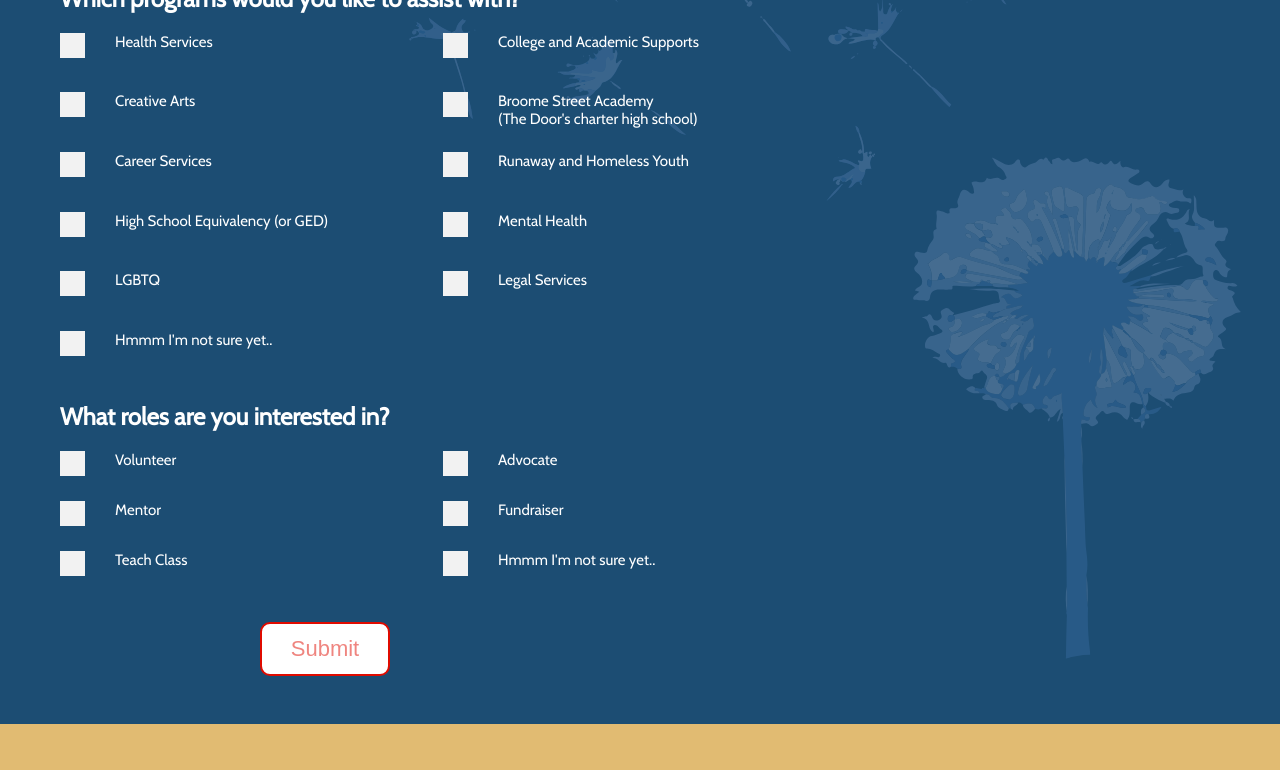
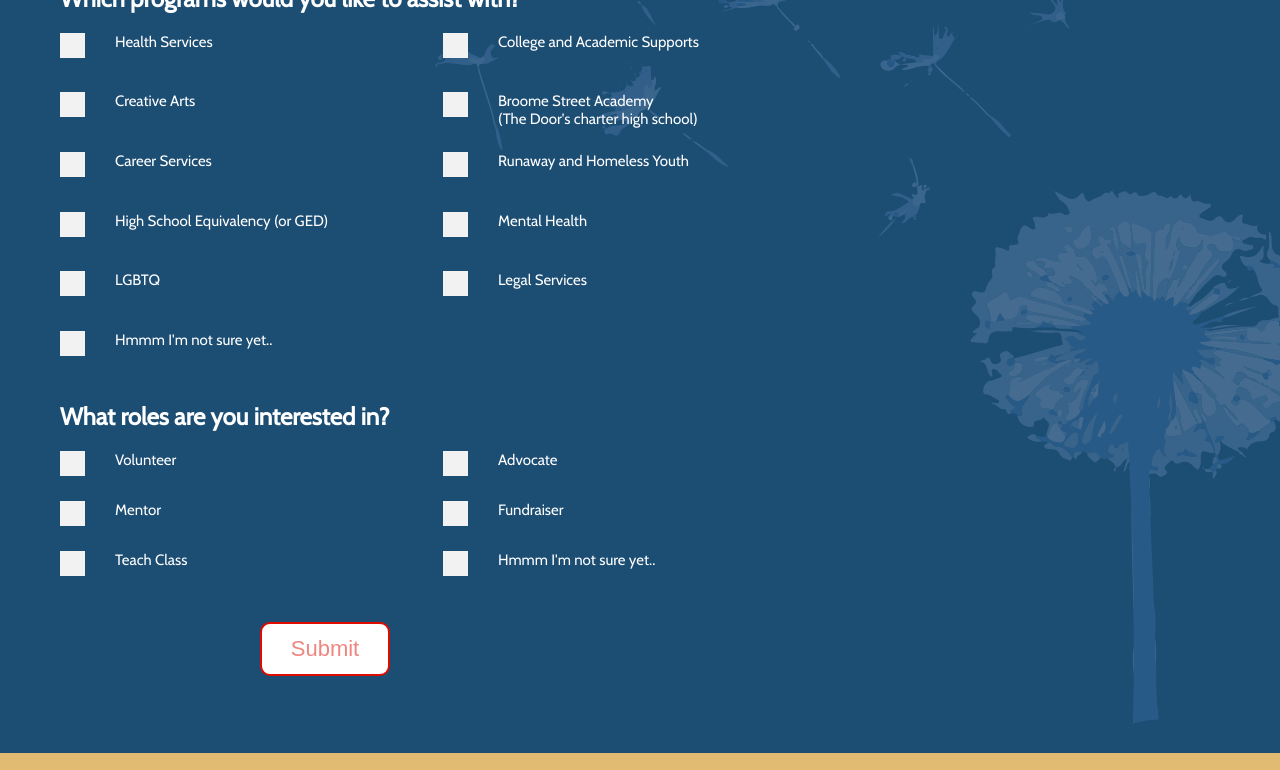
Before and after one commit to Ricomitch/The-Door, a React (Create React App) app in the folder client/: page /sign-up in a window 1280 px wide. Shown: the part 982-1752 px from the top of the page. Built offline with nearby package versions, Linux system fonts and the light colour scheme; a web font is replaced by a local one.

Commit message:
Running on my netlify draft deploys

```diff
--- a/client/src/components/Form/VolunteerForm.css
+++ b/client/src/components/Form/VolunteerForm.css
@@ -107,6 +107,11 @@ button.form.active:hover span {
   color: white;
 }
 
+pre {
+  margin-left: 260px;
+  min-height: 1rem;
+}
+
 /* MOBILE */
 
 @media screen and (max-width: 426px) {
@@ -122,6 +127,7 @@ button.form.active:hover span {
     background-image: url('../../assets/Form/flower-6.svg') !important;
     background-position-x: 75%;
     background-size: cover !important;
+    height: 1114px;
   }
 
   h1.volunteer-title {
--- a/client/src/components/Form/VolunteerForm.jsx
+++ b/client/src/components/Form/VolunteerForm.jsx
@@ -258,9 +258,11 @@ function VolunteerForm({
             </Formik>
           </div>
 
-          {Object.keys(serverErrors).length ? (
-            <pre>{serverErrors.error}</pre>
-          ) : null}
+          <pre>
+          {Object.keys(serverErrors).length ?
+            serverErrors.error
+             : ''}
+            </pre>
         </div>
         <StandWith />
       </div>
```
